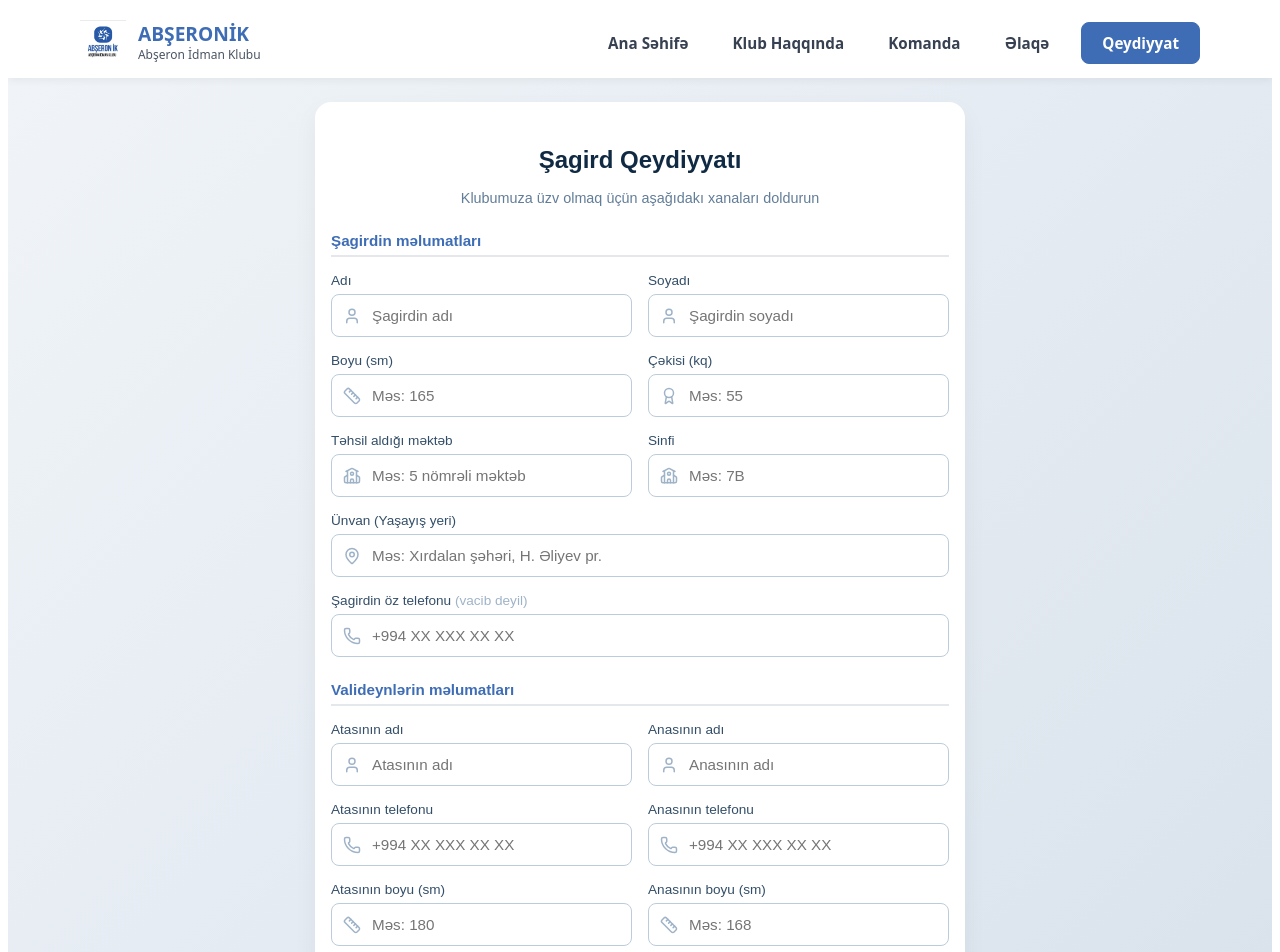
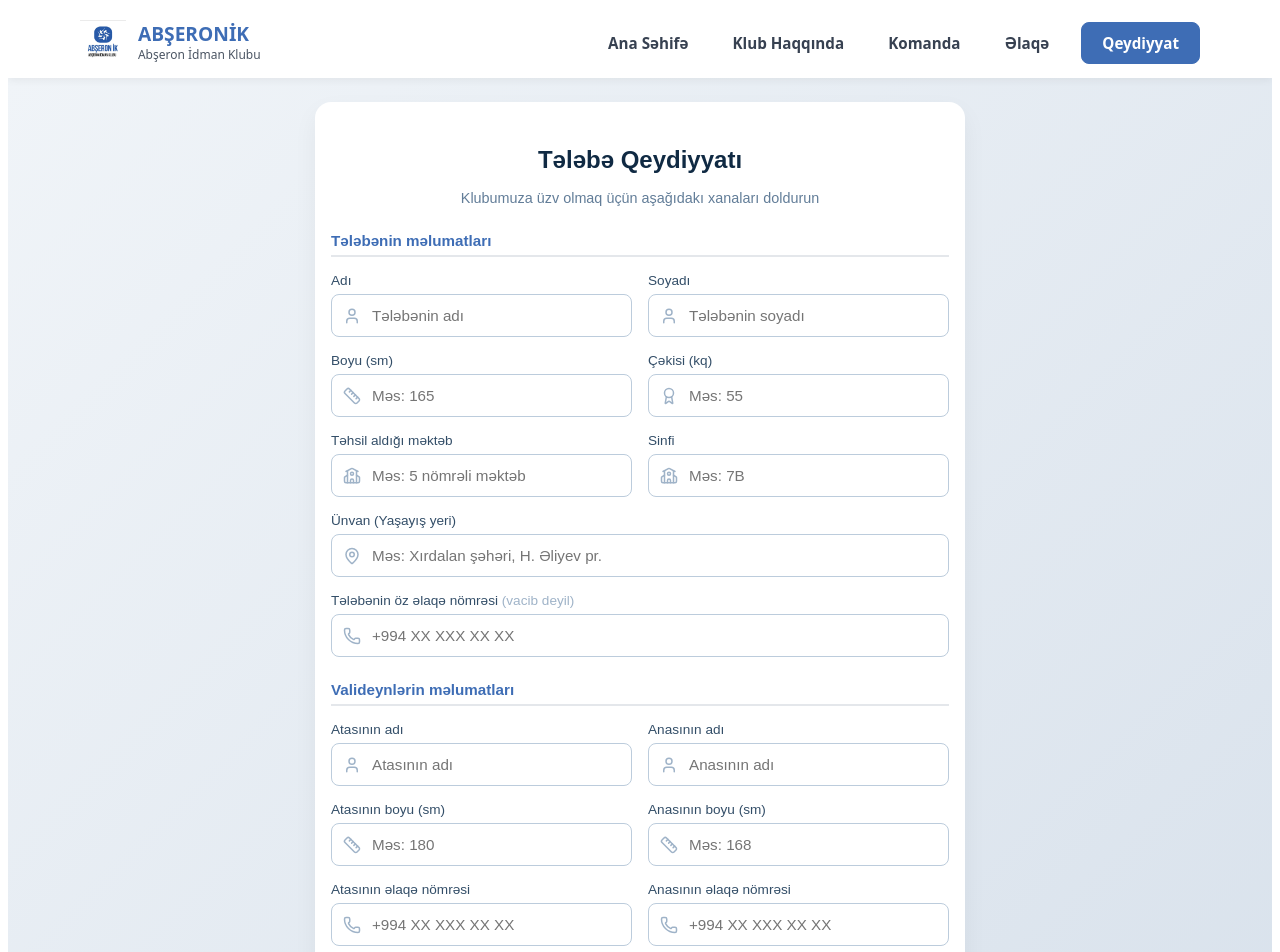
Before and after one commit to EminS17/absheron-ik, a React (Vite) app: page /register in a window 1280 px wide. Shown: the top 952 px of the page. Built offline with nearby package versions, Linux system fonts and the light colour scheme.

Commit message:
Update registration form text and fields layout

```diff
--- a/src/components/Register.jsx
+++ b/src/components/Register.jsx
@@ -77,7 +77,7 @@ export default function Register() {
 
       setStatus({
         loading: false,
-        success: 'Qeydiyyat uğurla tamamlandı! Şagirdin məlumatları bazaya əlavə olundu.',
+        success: 'Qeydiyyat uğurla tamamlandı! Tələbənin məlumatları bazaya əlavə olundu.',
         error: null
       });
 
@@ -217,7 +217,7 @@ export default function Register() {
   return (
     <div style={styles.page}>
       <div style={styles.card}>
-        <h2 style={styles.title}>Şagird Qeydiyyatı</h2>
+        <h2 style={styles.title}>Tələbə Qeydiyyatı</h2>
         <p style={styles.subtitle}>Klubumuza üzv olmaq üçün aşağıdakı xanaları doldurun</p>
 
         {status.success && (
@@ -233,22 +233,22 @@ export default function Register() {
 
         <form onSubmit={handleRegister}>
 
-          {/* Блок 1: Данные ученика */}
-          <div style={{ ...styles.sectionTitle, marginTop: 0 }}>Şagirdin məlumatları</div>
+          {/* Блок 1: Данные студента */}
+          <div style={{ ...styles.sectionTitle, marginTop: 0 }}>Tələbənin məlumatları</div>
 
           <div className="form-grid">
             <div style={styles.formGroup}>
               <label style={styles.label}>Adı</label>
               <div style={styles.inputWrapper}>
                 <User size={18} style={styles.icon} />
-                <input type="text" name="student_name" value={formData.student_name} onChange={handleChange} style={styles.input} placeholder="Şagirdin adı" required />
+                <input type="text" name="student_name" value={formData.student_name} onChange={handleChange} style={styles.input} placeholder="Tələbənin adı" required />
               </div>
             </div>
             <div style={styles.formGroup}>
               <label style={styles.label}>Soyadı</label>
               <div style={styles.inputWrapper}>
                 <User size={18} style={styles.icon} />
-                <input type="text" name="student_surname" value={formData.student_surname} onChange={handleChange} style={styles.input} placeholder="Şagirdin soyadı" required />
+                <input type="text" name="student_surname" value={formData.student_surname} onChange={handleChange} style={styles.input} placeholder="Tələbənin soyadı" required />
               </div>
             </div>
             <div style={styles.formGroup}>
@@ -280,7 +280,7 @@ export default function Register() {
               </div>
             </div>
 
-            {/* Новое поле: Адрес */}
+            {/* Адрес */}
             <div style={{ ...styles.formGroup, gridColumn: '1 / -1' }} className="full-width">
               <label style={styles.label}>Ünvan (Yaşayış yeri)</label>
               <div style={styles.inputWrapper}>
@@ -290,7 +290,7 @@ export default function Register() {
             </div>
 
             <div style={{ ...styles.formGroup, gridColumn: '1 / -1' }} className="full-width">
-              <label style={styles.label}>Şagirdin öz telefonu <span style={{color: '#9fb3c8', fontWeight: 'normal'}}>(vacib deyil)</span></label>
+              <label style={styles.label}>Tələbənin öz əlaqə nömrəsi <span style={{color: '#9fb3c8', fontWeight: 'normal'}}>(vacib deyil)</span></label>
               <div style={styles.inputWrapper}>
                 <Phone size={18} style={styles.icon} />
                 <input type="tel" name="student_phone" value={formData.student_phone} onChange={handleChange} style={styles.input} placeholder="+994 XX XXX XX XX" />
@@ -317,20 +317,6 @@ export default function Register() {
               </div>
             </div>
             <div style={styles.formGroup}>
-              <label style={styles.label}>Atasının telefonu</label>
-              <div style={styles.inputWrapper}>
-                <Phone size={18} style={styles.icon} />
-                <input type="tel" name="father_phone" value={formData.father_phone} onChange={handleChange} style={styles.input} placeholder="+994 XX XXX XX XX" required />
-              </div>
-            </div>
-            <div style={styles.formGroup}>
-              <label style={styles.label}>Anasının telefonu</label>
-              <div style={styles.inputWrapper}>
-                <Phone size={18} style={styles.icon} />
-                <input type="tel" name="mother_phone" value={formData.mother_phone} onChange={handleChange} style={styles.input} placeholder="+994 XX XXX XX XX" required />
-              </div>
-            </div>
-            <div style={styles.formGroup}>
               <label style={styles.label}>Atasının boyu (sm)</label>
               <div style={styles.inputWrapper}>
                 <Ruler size={18} style={styles.icon} />
@@ -342,6 +328,20 @@ export default function Register() {
               <div style={styles.inputWrapper}>
                 <Ruler size={18} style={styles.icon} />
                 <input type="number" name="mother_height" value={formData.mother_height} onChange={handleChange} style={styles.input} placeholder="Məs: 168" required />
+              </div>
+            </div>
+            <div style={styles.formGroup}>
+              <label style={styles.label}>Atasının əlaqə nömrəsi</label>
+              <div style={styles.inputWrapper}>
+                <Phone size={18} style={styles.icon} />
+                <input type="tel" name="father_phone" value={formData.father_phone} onChange={handleChange} style={styles.input} placeholder="+994 XX XXX XX XX" required />
+              </div>
+            </div>
+            <div style={styles.formGroup}>
+              <label style={styles.label}>Anasının əlaqə nömrəsi</label>
+              <div style={styles.inputWrapper}>
+                <Phone size={18} style={styles.icon} />
+                <input type="tel" name="mother_phone" value={formData.mother_phone} onChange={handleChange} style={styles.input} placeholder="+994 XX XXX XX XX" required />
               </div>
             </div>
           </div>
```
